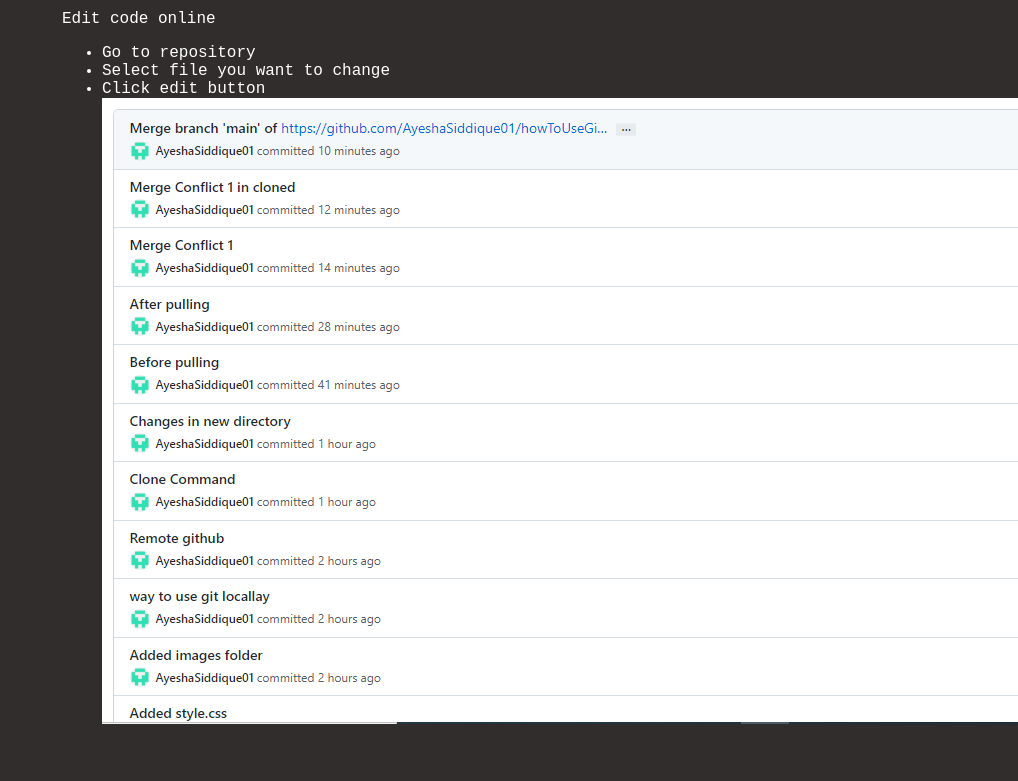
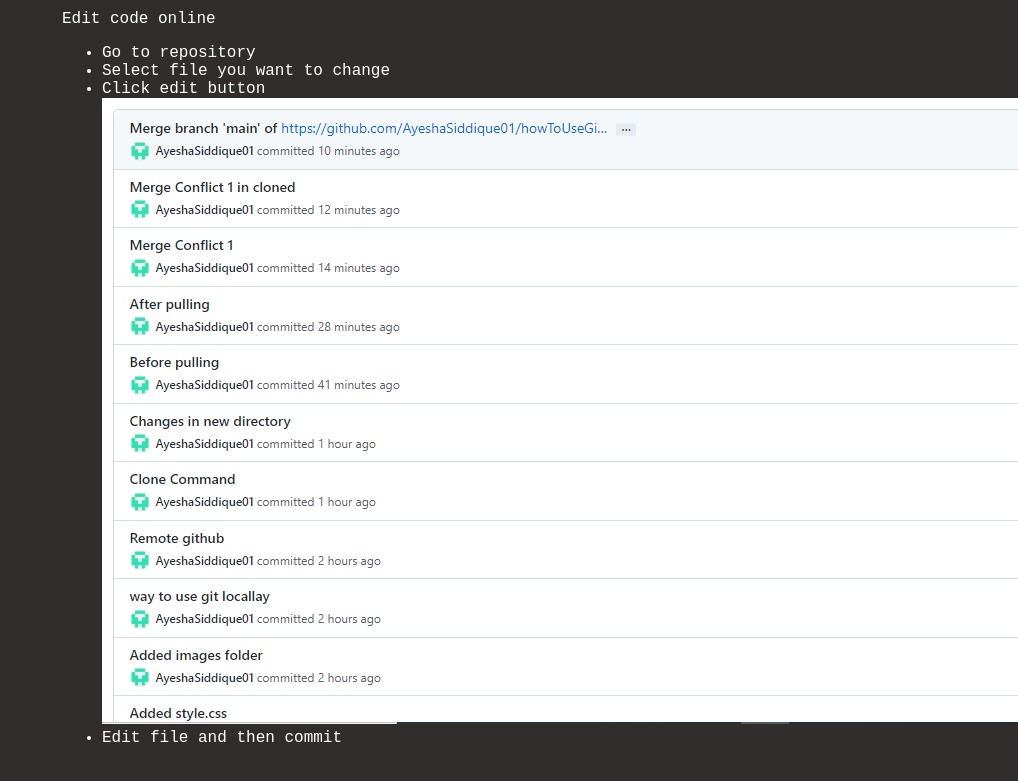
Before and after one commit to AyeshaSiddique01/howToUseGithub, a plain HTML site: page index.html in a window 1280 px wide. Shown: the part 6947-7728 px from the top of the page, without its empty margins (262-1280 px from the left). Drawn offline with Linux system fonts and the light colour scheme.

Commit message:
Edited online

```diff
--- a/index.html
+++ b/index.html
@@ -102,6 +102,7 @@
                 <li>Select file you want to change</li>
                 <li>Click edit button</li>
                 <img src="/images/commit-log.PNG" alt="">
+                <li>Edit file and then commit</li>
             </ul>
         </div>
     </div>
```
